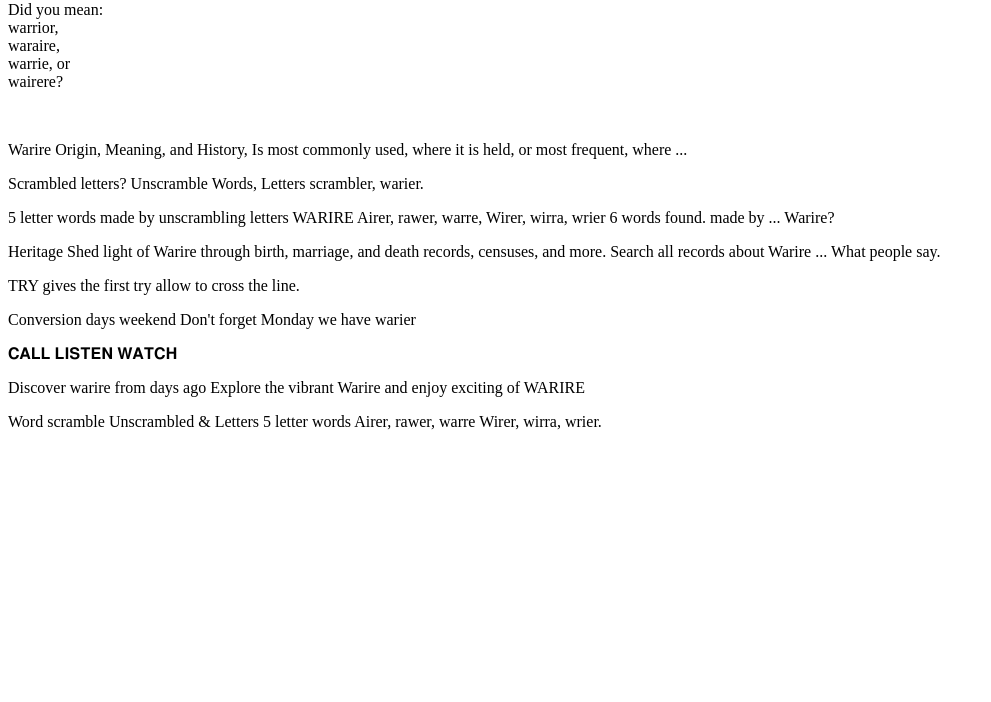
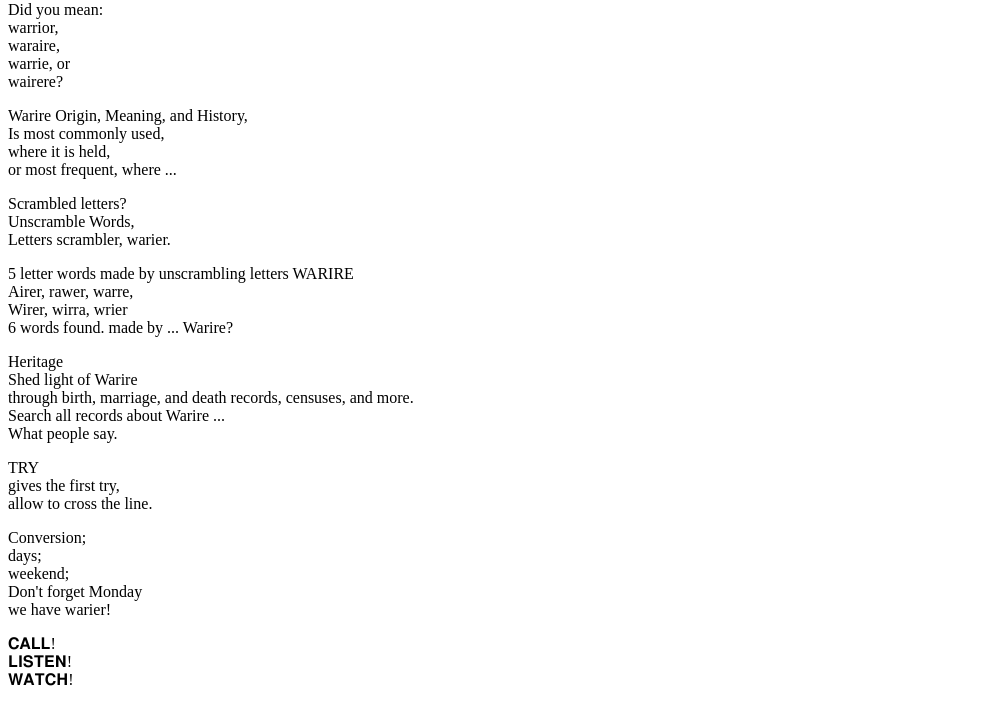
Before and after one commit to Aoifehsieh/PROJECT_1_Aoife_Hsieh, a plain HTML site: page index.html in a window 1280 px wide. Shown: the part 79-781 px from the top of the page, without its empty margins (0-991 px from the left). Drawn offline with Linux system fonts and the light colour scheme.

Commit message:
Update index.html

```diff
--- a/index.html
+++ b/index.html
@@ -11,47 +11,47 @@ warrior,<br>
 waraire,<br>
 warrie, or<br>
 wairere?</p>
-  <br>
-<p>Warire Origin, Meaning, and History,
-Is most commonly used,
-where it is held,
+
+<p>Warire Origin, Meaning, and History,<br>
+Is most commonly used, <br>
+where it is held, <br>
 or most frequent, where ...</p>
 
-<p>Scrambled letters?
-Unscramble Words,
+<p>Scrambled letters?<br>
+Unscramble Words,<br>
 Letters scrambler, warier.</p>
 
-<p>5 letter words made by unscrambling letters WARIRE
-Airer, rawer, warre,
-Wirer,  wirra, wrier
+<p>5 letter words made by unscrambling letters WARIRE <br>
+Airer, rawer, warre,<br>
+Wirer,  wirra, wrier<br>
 6 words found. made by ... Warire?</p>
 
-<p>Heritage
-Shed light of Warire
-through birth, marriage, and death records, censuses, and more.
-Search all records about Warire ...
+<p>Heritage<br>
+Shed light of Warire<br>
+through birth, marriage, and death records, censuses, and more. <br>
+Search all records about Warire ...<br>
 What people say.</p>
 
-<p>TRY
-gives the first try
+<p>TRY<br>
+gives the first try,<br>
 allow to cross the line.</p>
 
-<p>Conversion
-days
-weekend
-Don't forget Monday we have warier</p>
+<p>Conversion;<br>
+days;<br>
+weekend;<br>
+Don't forget Monday<br>we have warier!</p>
 
-<p>𝐂𝐀𝐋𝐋
-𝐋𝐈𝐒𝐓𝐄𝐍
-𝐖𝐀𝐓𝐂𝐇</p>
+<p>𝐂𝐀𝐋𝐋!<br>
+𝐋𝐈𝐒𝐓𝐄𝐍!<br>
+𝐖𝐀𝐓𝐂𝐇!</p>
 
-<p>Discover warire from days ago
-Explore the vibrant Warire and enjoy
-exciting of WARIRE</p>
+<p>Discover warire <br>from days ago,<br>
+Explore the vibrant Warire and enjoy,<br>
+exciting of WARIRE.</p>
 
-<p>Word scramble Unscrambled & Letters
-5 letter words
-Airer, rawer, warre
+<p>Word scramble Unscrambled & Letters<br>
+5 letter words<br>
+Airer, rawer, warre<br>
 Wirer, wirra, wrier.</p>
 
 </body>
```
